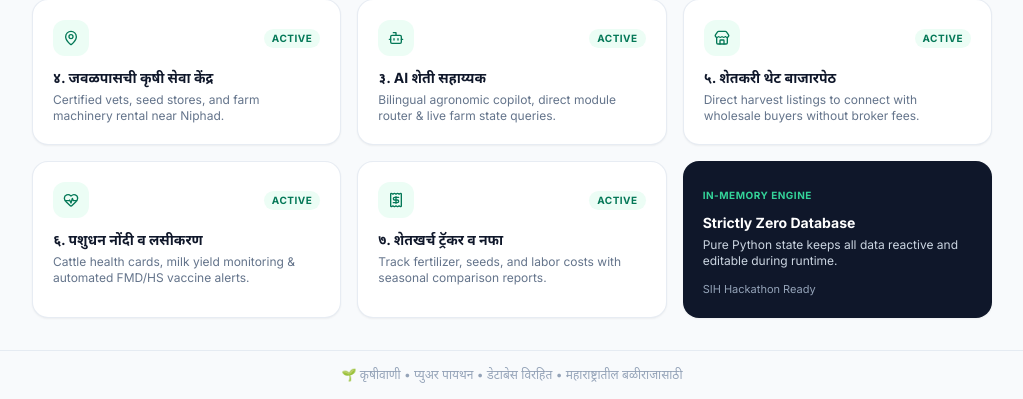
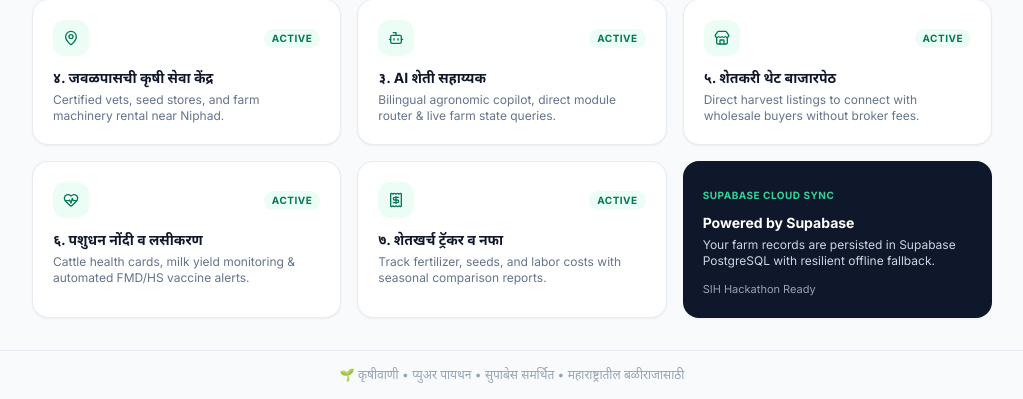
Before and after one commit to mruduladere/KrishiVaani, a Flask app: template templates/dashboard.html in a window 1280 px wide. Shown: the part 979-1378 px from the top of the page, without its empty margins (256-1279 px from the left). Run offline with Flask 3, Linux system fonts and the light colour scheme; the visitor is signed in with stand-in values (Sample User, id 1); the template is opened without the code that fills it: most values are stand-ins (such as "Sample title", 1, 10 or a date in 2020); some libraries are stand-ins or nearby versions.

Commit message:
chore(ui): replace outdated no-database labels with Supabase-backed descriptions

```diff
--- a/templates/ai_assistant.html
+++ b/templates/ai_assistant.html
@@ -45,7 +45,7 @@
                         </span>
                     </h3>
                     <p class="text-[11px] text-slate-400">
-                        {% if lang == 'mr' %}मराठी व इंग्रजी थेट संवाद • लाईव्ह शेती डेटा विश्लेषण{% else %}Bilingual Marathi & English • In-Memory Live State Connected{% endif %}
+                        {% if lang == 'mr' %}मराठी व इंग्रजी थेट संवाद • लाईव्ह शेती डेटा विश्लेषण{% else %}Bilingual Marathi & English • Live Farm Data Connected{% endif %}
                     </p>
                 </div>
             </div>
--- a/templates/dashboard.html
+++ b/templates/dashboard.html
@@ -274,9 +274,9 @@
             <!-- Quick Profile Overview -->
             <div class="p-5 bg-slate-900 text-white rounded-2xl shadow-sm flex flex-col justify-between">
                 <div>
-                    <span class="text-[10px] font-bold uppercase tracking-wider text-emerald-400">{% if lang == 'mr' %}इन-मेमरी इंजिन{% else %}In-Memory Engine{% endif %}</span>
-                    <h3 class="font-bold text-sm text-white mt-2 mb-1">{% if lang == 'mr' %}डेटाबेस विरहित प्रणाली{% else %}Strictly Zero Database{% endif %}</h3>
-                    <p class="text-xs text-slate-300">{% if lang == 'mr' %}प्युअर पायथन मेमरीद्वारे सर्व डेटा रनटाइममध्ये सुरक्षित व बदलक्षम राहतो.{% else %}Pure Python state keeps all data reactive and editable during runtime.{% endif %}</p>
+                    <span class="text-[10px] font-bold uppercase tracking-wider text-emerald-400">{% if lang == 'mr' %}सुपाबेस डेटाबेस{% else %}Supabase Cloud Sync{% endif %}</span>
+                    <h3 class="font-bold text-sm text-white mt-2 mb-1">{% if lang == 'mr' %}सुपाबेस डेटा संकलन प्रणाली{% else %}Powered by Supabase{% endif %}</h3>
+                    <p class="text-xs text-slate-300">{% if lang == 'mr' %}सुपाबेस PostgreSQL व ऑफलाईन फॉलबॅकसह आपला शेती डेटा सुरक्षित राहतो.{% else %}Your farm records are persisted in Supabase PostgreSQL with resilient offline fallback.{% endif %}</p>
                 </div>
                 <div class="pt-3 text-[11px] text-slate-400">
                     {% if lang == 'mr' %}स्मार्ट इंडिया हॅकाथॉन प्रोटोटाईप{% else %}SIH Hackathon Ready{% endif %}
--- a/templates/form_filler.html
+++ b/templates/form_filler.html
@@ -10,7 +10,7 @@
         <div class="relative z-10 max-w-3xl">
             <div class="inline-flex items-center gap-2 px-3 py-1 rounded-full text-xs font-semibold bg-emerald-700/60 text-emerald-200 mb-3 border border-emerald-600/60 backdrop-blur-sm">
                 <i data-lucide="file-scan" class="w-3.5 h-3.5"></i>
-                <span>Sarvam AI Vision OCR & Doc Intelligence • 100% In-Memory State</span>
+                <span>Sarvam AI Vision OCR & Doc Intelligence • Smart Session Pipeline</span>
             </div>
             <h1 class="text-2xl sm:text-3xl font-extrabold tracking-tight">
                 {{ t('form_filler_banner_title') }}
--- a/templates/login.html
+++ b/templates/login.html
@@ -266,7 +266,7 @@
             <!-- Footer note -->
             <div class="mt-6 pt-3 border-t border-slate-100 text-center">
                 <span class="text-[11px] text-slate-400">
-                    Pure Python • In-Memory Session • Strictly No Database
+                    Pure Python • Powered by Supabase • Secure Session
                 </span>
             </div>
 
--- a/templates/placeholder.html
+++ b/templates/placeholder.html
@@ -55,7 +55,7 @@
         </div>
 
         <div class="pt-6 border-t border-slate-100 flex items-center justify-between">
-            <span class="text-xs text-slate-400">Pure Python • Zero Database • In-Memory Architecture</span>
+            <span class="text-xs text-slate-400">Pure Python • Powered by Supabase • Offline Fallback Ready</span>
             <a href="/dashboard" class="inline-flex items-center gap-1.5 px-4 py-2 bg-slate-900 hover:bg-slate-800 text-white rounded-xl text-xs font-semibold transition">
                 <i data-lucide="arrow-left" class="w-3.5 h-3.5"></i>
                 <span>{{ t('back_to_dashboard') }}</span>
--- a/templates/smart_log.html
+++ b/templates/smart_log.html
@@ -74,7 +74,7 @@
             <div class="flex flex-wrap items-center justify-between gap-3 pt-1">
                 <div class="text-xs text-slate-500 flex items-center gap-1.5">
                     <i data-lucide="shield-check" class="w-3.5 h-3.5 text-emerald-600"></i>
-                    <span>Strict No Database • 100% In-Memory State • Multi-Intent Engine</span>
+                    <span>Powered by Supabase • Offline Fallback Ready • Multi-Intent Engine</span>
                 </div>
                 <div class="flex items-center gap-2">
                     <button type="button" onclick="clearInput()" class="px-3 py-2 text-xs font-medium text-slate-500 hover:text-slate-700 hover:bg-slate-100 rounded-xl transition">
--- a/translations.py
+++ b/translations.py
@@ -26,7 +26,7 @@ TRANSLATIONS = {
         "app_title": "KrishiVaani",
         "app_subtitle": "Voice of Agriculture",
         "sih_badge": "Smart India Hackathon Prototype",
-        "footer_text": "🌱 KrishiVaani • Pure Python • No Database • Designed for Maharashtra Farmers",
+        "footer_text": "🌱 KrishiVaani • Pure Python • Powered by Supabase • Designed for Maharashtra Farmers",
         "lang_name_mr": "Marathi",
         "lang_name_en": "English",
 
@@ -373,7 +373,7 @@ TRANSLATIONS = {
         "lifecycle_advisory": "Lifecycle Advisory",
         "growth_lifecycle_title": "Stage-by-Stage Agricultural Lifecycle",
         "growth_lifecycle_sub": "Step-by-step nutrition, water management, and disease prophylaxis",
-        "add_inmemory_task": "Add In-Memory Farm Task",
+        "add_inmemory_task": "Add Farm Task",
         "next_3_days": "Next 3 Days",
         "high_priority": "High",
         "medium_priority": "Medium",
@@ -434,7 +434,7 @@ TRANSLATIONS = {
         "ai_clear_chat": "Clear Chat",
         "ai_open_module": "Open Recommended Module",
         "ai_welcome_msg": "Namaskar! I am your KrishiVaani Agro Copilot. You can ask me questions about crop advice, nearest agro stores, cattle vaccination schedules, or your farm expenses. How can I assist your farming today?",
-        "ai_engine_badge": "Pure In-Memory Intent Engine + Live Farm Context",
+        "ai_engine_badge": "Sarvam AI + Offline Intent Engine • Live Farm Context",
         "ai_prompt_1": "माझ्या जवळ खताचे दुकान कुठे आहे?",
         "ai_prompt_2": "माझ्या शेतात पुढच्या आठवड्यात काय करायचं?",
         "ai_prompt_3": "माझा खर्च या महिन्यात किती झाला?",
@@ -592,7 +592,7 @@ TRANSLATIONS = {
         "app_title": "कृषीवाणी",
         "app_subtitle": "शेतकऱ्यांचा डिजिटल आवाज",
         "sih_badge": "स्मार्ट इंडिया हॅकाथॉन प्रोटोटाईप",
-        "footer_text": "🌱 कृषीवाणी • प्युअर पायथन • डेटाबेस विरहित • महाराष्ट्रातील बळीराजासाठी",
+        "footer_text": "🌱 कृषीवाणी • प्युअर पायथन • सुपाबेस समर्थित • महाराष्ट्रातील बळीराजासाठी",
         "lang_name_mr": "मराठी",
         "lang_name_en": "इंग्रजी",
 
@@ -1000,7 +1000,7 @@ TRANSLATIONS = {
         "ai_clear_chat": "चर्चा साफ करा",
         "ai_open_module": "शिफारस केलेला विभाग उघडा",
         "ai_welcome_msg": "नमस्कार शेतकरी दादा! मी आपला कृषीवाणी शेती सहाय्यक आहे. आपण मला पीक सल्ला, जवळची खत-बियाणे दुकाने, जनावरांचे लसीकरण किंवा शेतखर्चाविषयी मराठी किंवा इंग्रजीत काहीही विचारू शकता. सांगा, आज मी कशी मदत करू?",
-        "ai_engine_badge": "प्युअर इन-मेमरी इंजिन + चालू शेती डेटा",
+        "ai_engine_badge": "सर्वम AI + ऑफलाईन इंजिन • चालू शेती डेटा",
         "ai_prompt_1": "माझ्या जवळ खताचे दुकान कुठे आहे?",
         "ai_prompt_2": "माझ्या शेतात पुढच्या आठवड्यात काय करायचं?",
         "ai_prompt_3": "माझा खर्च या महिन्यात किती झाला?",
```
Also changed, not shown: form_digitizer.py (+1 -1 lines).
